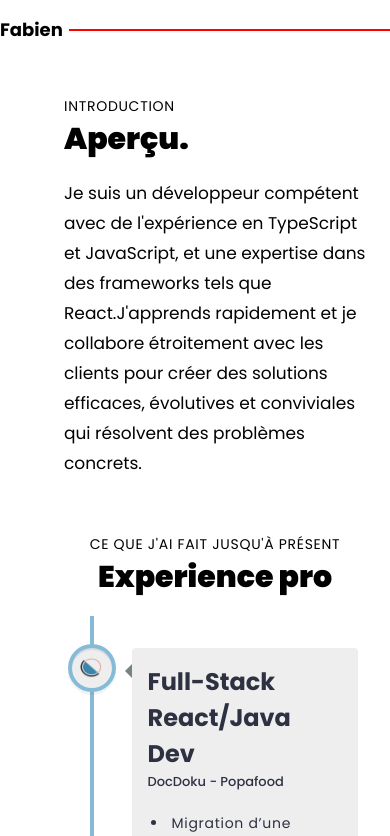
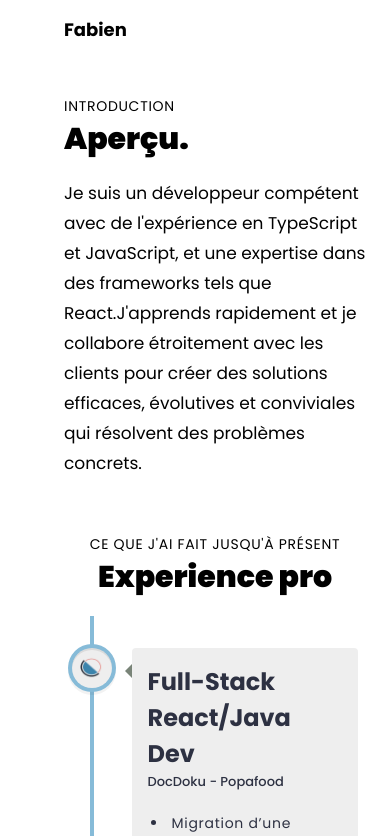
Before and after one commit to lf444/my-page, a React (Vite) app: page / in a window 390 px wide. Shown: the top 836 px of the page. Built offline with nearby package versions, Linux system fonts and the light colour scheme.

Commit message:
bugfix responsive

```diff
--- a/src/components/Navbar.tsx
+++ b/src/components/Navbar.tsx
@@ -30,7 +30,7 @@ const Navbar = () => {
         scrolled ? "bg-white" : "bg-transparent"
       }`}
     >
-      <div className="w-full flex justify-between items-center max-w-7xl mx-auto">
+      <div className="w-full flex justify-between items-center   pl-16 pr-16 mx-auto">
         <Link
           to="/"
           className="flex items-center gap-2"
@@ -59,7 +59,7 @@ const Navbar = () => {
           ))}
         </ul>
 
-        <div className="sm:hidden flex flex-1 justify-end items-center debug">
+        <div className="sm:hidden flex flex-1 justify-end items-center ">
           <div
             className={`${
               !toggle ? "hidden" : "flex"
--- a/src/components/Skil.tsx
+++ b/src/components/Skil.tsx
@@ -77,7 +77,6 @@ const ServiceCard = ({
               setIsFlipped((prev) => !prev);
             }}
           >
-            <p className="text-white"> Technologie : </p>
             <h3 className="text-white text-[20px] font-bold text-center">
               {content.join(" ")}
             </h3>
```
